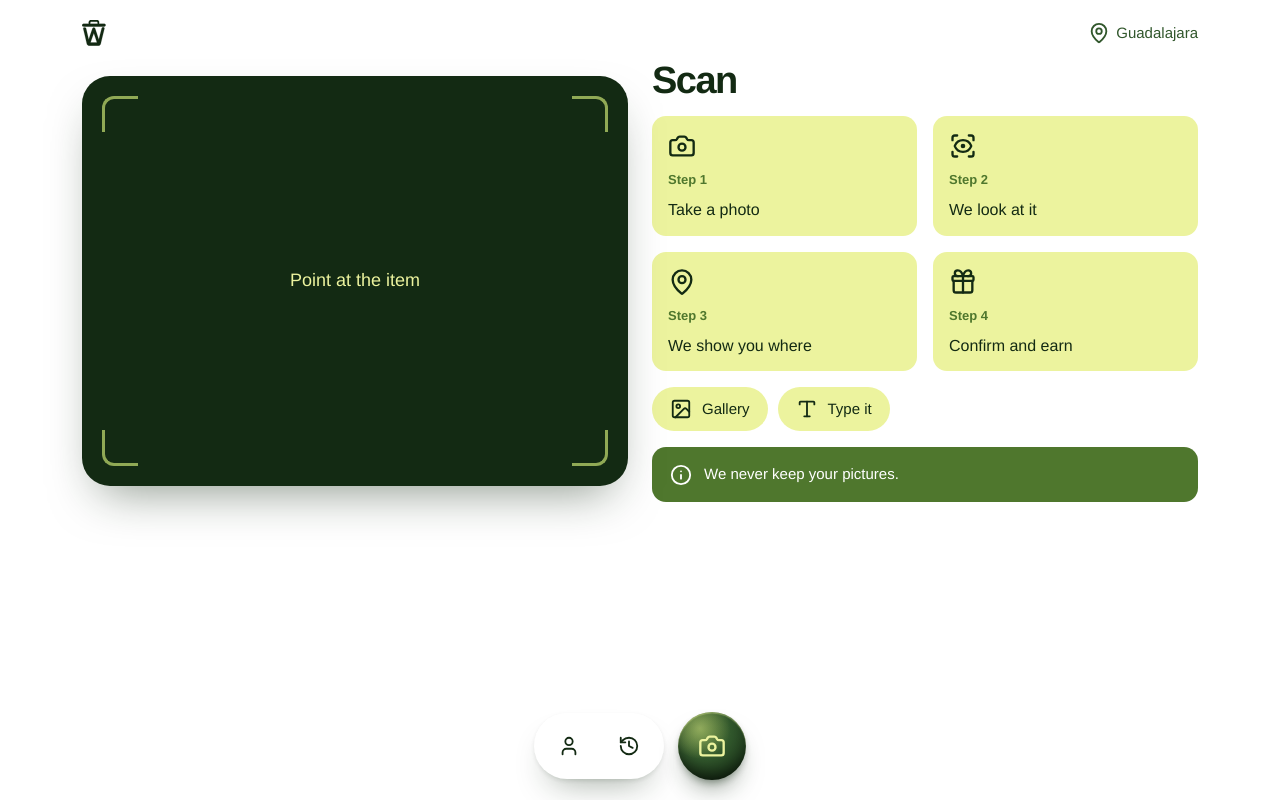
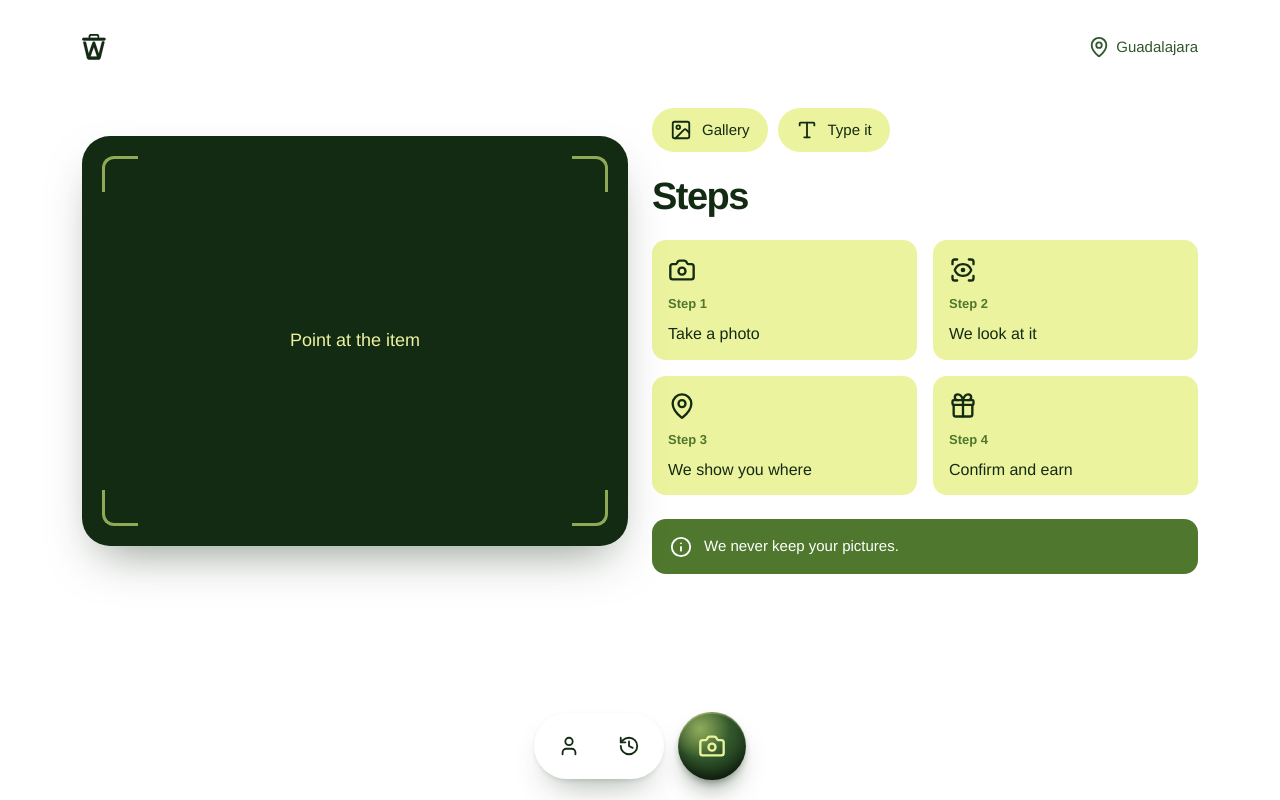
Before and after one commit to zantiagoup/Wasted, a plain HTML site: page wasted/scan.html in a window 1280 px wide. Drawn offline with nearby package versions, Linux system fonts and the light colour scheme; a web font is replaced by a local one.

Commit message:
Reordena Escanear y abre el espaciado
Los accesos por galería y por texto suben encima del título, que pasa de
"Scan" a "Steps" porque es lo que rotula los cuatro tiles de abajo.

Más aire: el topbar pasa a 34 px de separación con lo que sigue (48 en
escritorio) y el gap entre tiles apiladas sube a 20 px, 24 en ancho.

El visor baja de 3/4 a 5/6 en móvil. Con 3/4 empujaba la fila de botones
justo detrás de la barra flotante en el primer viewport, y quedaban
inalcanzables sin hacer scroll.

Chrome headless limpio en las cinco pantallas a 1440 px, y en móvil salvo
los elementos que la barra flotante cruza a media página, que se liberan
al hacer scroll.

```diff
--- a/wasted/css/wasted.css
+++ b/wasted/css/wasted.css
@@ -155,7 +155,7 @@ input:focus-visible {
   align-items: center;
   justify-content: space-between;
   gap: 12px;
-  padding: 20px 0 14px;
+  padding: 24px 0 34px;
 }
 
 .w-topbar__mark {
@@ -205,7 +205,7 @@ input:focus-visible {
   display: flex;
   align-items: center;
   gap: 10px;
-  margin-bottom: 16px;
+  margin-bottom: 20px;
 }
 
 /* Pushes the last block of a tile down so rows of tiles line up at the base. */
@@ -219,7 +219,7 @@ input:focus-visible {
 .w-stack {
   display: flex;
   flex-direction: column;
-  gap: 16px;
+  gap: 20px;
   height: 100%;
 }
 
@@ -406,7 +406,7 @@ input:focus-visible {
   position: relative;
   display: grid;
   place-items: center;
-  aspect-ratio: 3 / 4;
+  aspect-ratio: 5 / 6;
   padding: 30px;
   border-radius: var(--radius-lg);
   background: var(--forest);
@@ -767,8 +767,16 @@ input:focus-visible {
 /* 15. Wide view --------------------------------------------------------- */
 
 @media (min-width: 992px) {
+  .w-topbar {
+    padding: 34px 0 48px;
+  }
+
+  .w-stack {
+    gap: 24px;
+  }
+
   .w-tile {
-    padding: 26px;
+    padding: 28px;
   }
 
   /* Portrait on a phone, landscape on a desktop: otherwise the viewfinder
--- a/wasted/scan.html
+++ b/wasted/scan.html
@@ -22,8 +22,8 @@
       <span class="w-topbar__place"><svg class="w-i" aria-hidden="true" focusable="false"><use href="#i-pin"/></svg>Guadalajara</span>
     </header>
 
-    <main id="main" style="padding-bottom:24px">
-      <div class="row g-3 g-lg-4 align-items-center">
+    <main id="main" style="padding-bottom:40px">
+      <div class="row g-4 g-lg-4 align-items-center">
 
         <div class="col-12 col-lg-6">
           <div class="w-viewfinder">
@@ -37,7 +37,13 @@
 
         <div class="col-12 col-lg-6">
           <div class="w-stack" style="height:auto">
-            <h1>Scan</h1>
+            <div class="w-btn-row">
+              <a class="w-btn w-btn--soft w-btn--small" href="result.html"
+                style="background:var(--lime)"><svg class="w-i" aria-hidden="true" focusable="false"><use href="#i-image"/></svg>Gallery</a>
+              <a class="w-btn w-btn--soft w-btn--small" href="result.html"
+                style="background:var(--lime)"><svg class="w-i" aria-hidden="true" focusable="false"><use href="#i-type"/></svg>Type it</a>
+            </div>
+            <h1>Steps</h1>
             <div class="row g-3">
             <div class="col-6">
               <div class="w-step">
@@ -67,12 +73,6 @@
                 <b>Confirm and earn</b>
               </div>
             </div>
-            </div>
-            <div class="w-btn-row">
-              <a class="w-btn w-btn--soft w-btn--small" href="result.html"
-                style="background:var(--lime)"><svg class="w-i" aria-hidden="true" focusable="false"><use href="#i-image"/></svg>Gallery</a>
-              <a class="w-btn w-btn--soft w-btn--small" href="result.html"
-                style="background:var(--lime)"><svg class="w-i" aria-hidden="true" focusable="false"><use href="#i-type"/></svg>Type it</a>
             </div>
             <div class="w-note"><svg class="w-i" aria-hidden="true" focusable="false"><use href="#i-info"/></svg><p>We never keep your pictures.</p></div>
           </div>
```
Also changed, not shown: wasted/history.html (+1 -1 lines), wasted/index.html (+1 -1 lines), wasted/profile.html (+1 -1 lines), wasted/result.html (+1 -1 lines).
